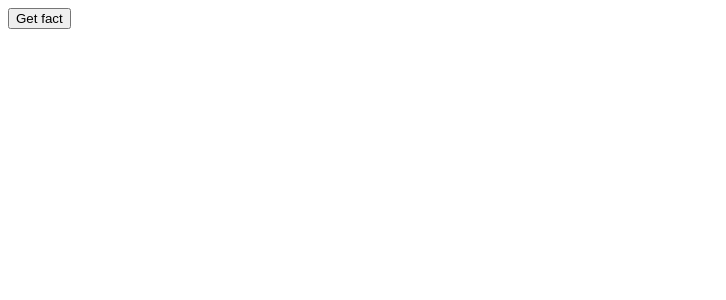
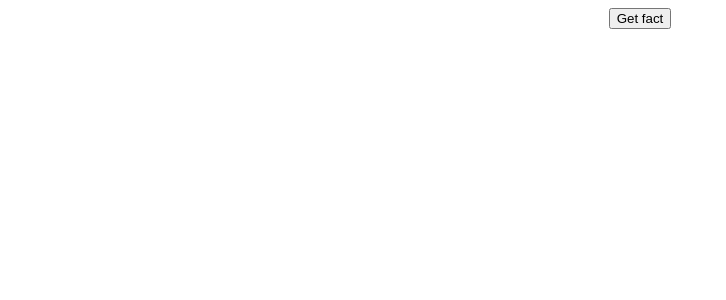
Before and after one commit to jhonyxf/chuck-norris-facts, an Angular app: page / in a window 1280 px wide. Shown: the top 300 px of the page, without its empty margins (0-726 px from the left). Built offline with nearby package versions, Linux system fonts and the light colour scheme.

Commit message:
Center alignment

```diff
--- a/src/app/chuck-norris-fact/chuck-norris-fact.component.html
+++ b/src/app/chuck-norris-fact/chuck-norris-fact.component.html
@@ -1,2 +1,4 @@
-{{ chuckNorrisFact }}
-<button (click)="getFact()">Get fact</button>
+<div style="display:flex; justify-content:center; align-items:center;">
+  {{ chuckNorrisFact }}
+  <button (click)="getFact()">Get fact</button>
+</div>
```
